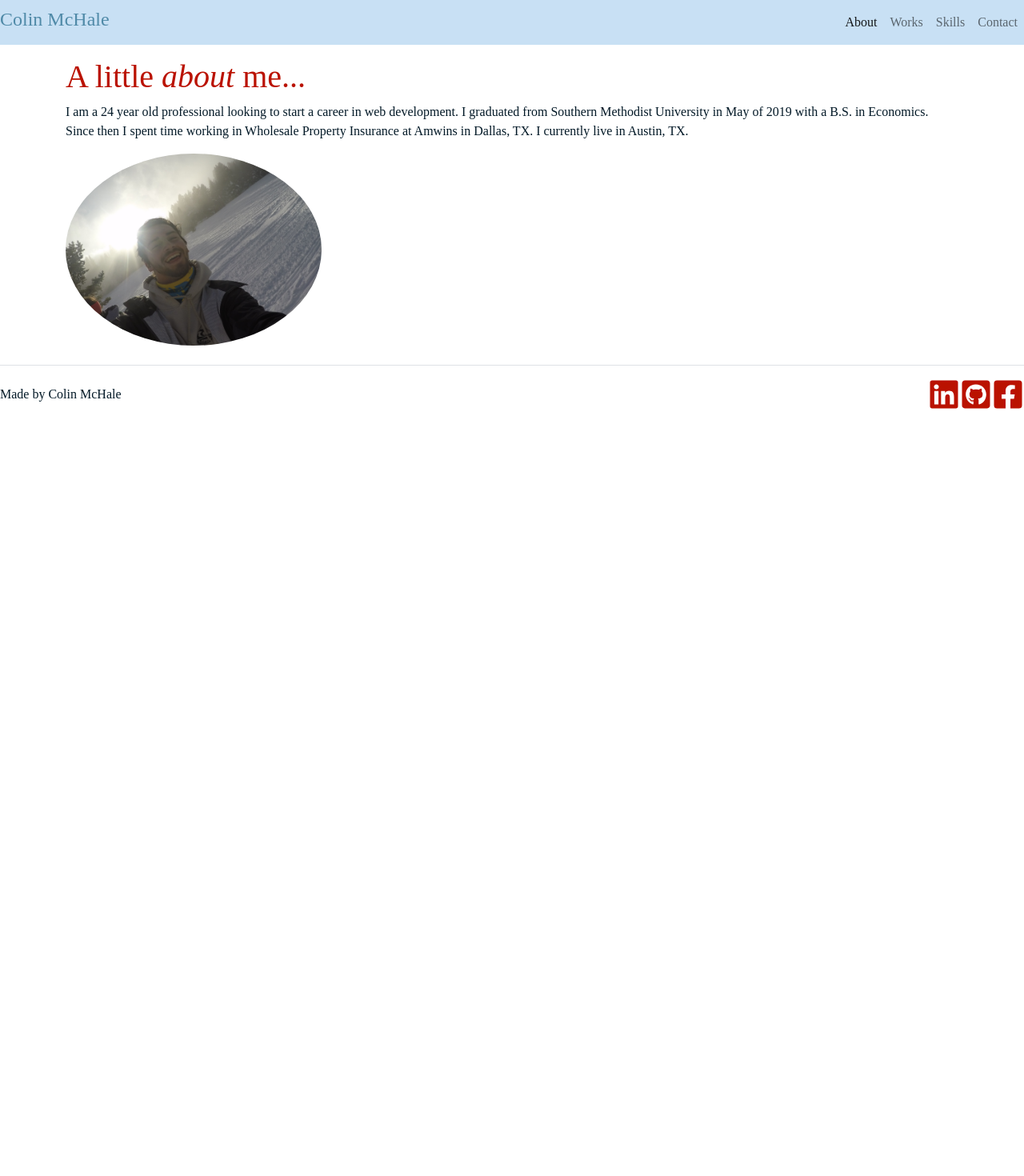
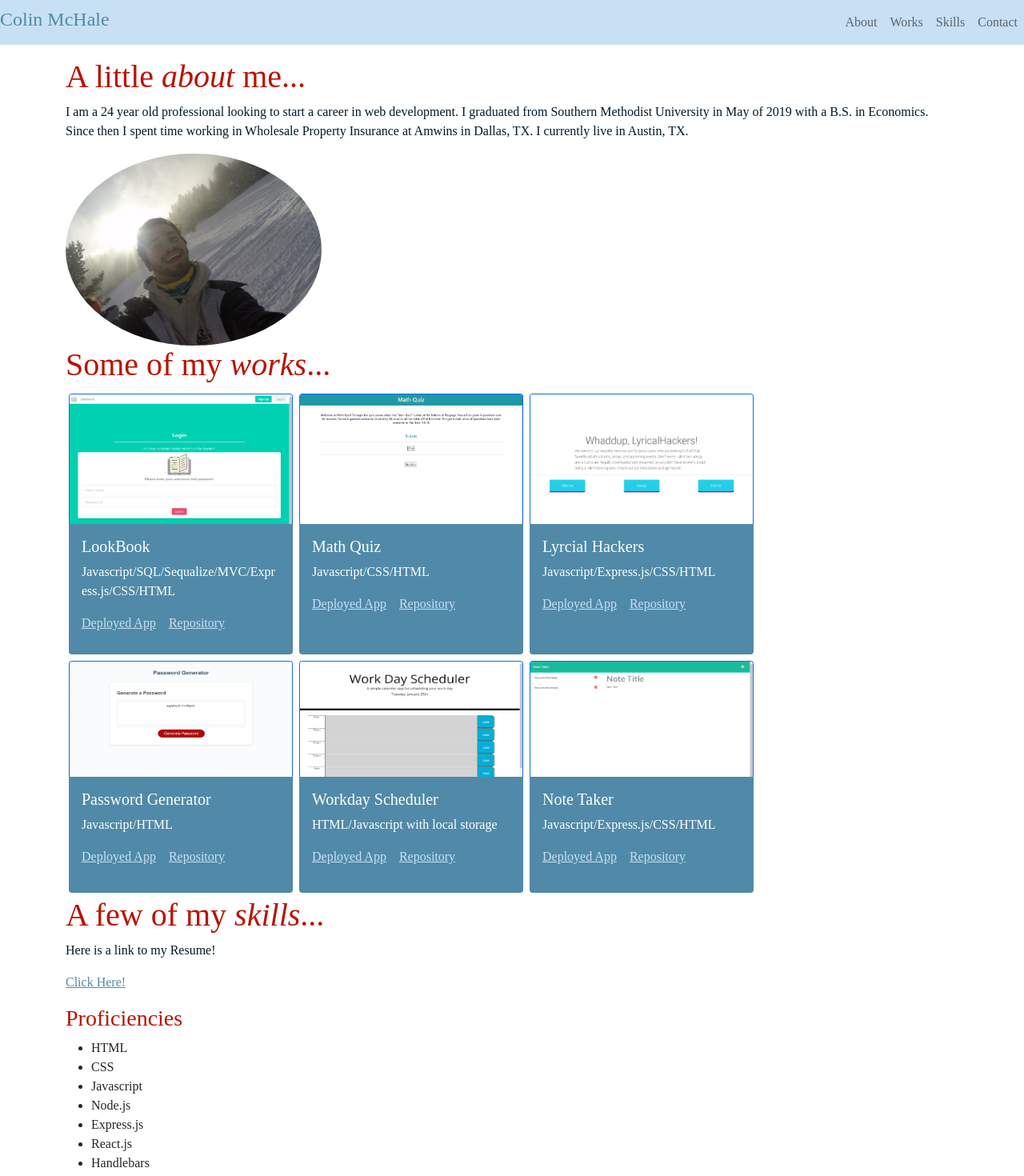
Before and after one commit to colinmchale/react-portfolio, a React (Create React App) app: page / in a window 1280 px wide. Shown: the top 1470 px of the page at 80% size. Before the commit the page ends 800 px from the top, so only its background shows below. Built offline with nearby package versions, Linux system fonts and the light colour scheme; a web font is replaced by a local one.

Commit message:
rearranged all to one single page with multiple sections, Navbar always at top

```diff
--- a/src/App.js
+++ b/src/App.js
@@ -1,6 +1,12 @@
 import React from "react";
+import NavTabs from './components/NavTabs';
 import PortfolioContainer from "./components/PortfolioContainer";
 
-const App = () => <PortfolioContainer />;
+const App = () => <div>
+    {/* We are passing the currentPage from state and the function to update it */}
+    <NavTabs/>
+    {/* currentPage={currentPage} handlePageChange={handlePageChange} */}
+    <PortfolioContainer/>
+    </div>;
 
 export default App;
--- a/src/components/PortfolioContainer.js
+++ b/src/components/PortfolioContainer.js
@@ -1,36 +1,39 @@
 import React, { useState } from 'react';
-import NavTabs from './NavTabs';
 import Footer from './Footer';
+// import Home from './pages/Home';
 import Works from './pages/Works';
 import About from './pages/About';
 import Skills from './pages/Skills';
 import Contact from './pages/Contact';
 
 export default function PortfolioContainer() {
-  const [currentPage, setCurrentPage] = useState('About');
+  // const [currentPage, setCurrentPage] = useState('About');
 
   // This method is checking to see what the value of `currentPage` is. Depending on the value of currentPage, we return the corresponding component to render.
-  const renderPage = () => {
-    if (currentPage === 'About') {
-        return <About />;
-    } else if (currentPage === 'Works') {
-        return <Works />;
-    } else if (currentPage === 'Skills') {
-        return <Skills />;
-    } else {
-        return <Contact />;
-    }
-};
+//   const renderPage = () => {
+//     if (currentPage === 'About') {
+//         return <About />;
+//     } else if (currentPage === 'Works') {
+//         return <Works />;
+//     } else if (currentPage === 'Skills') {
+//         return <Skills />;
+//     } else {
+//         return <Contact />;
+//     }
+// };
 
-  const handlePageChange = (page) => setCurrentPage(page);
+  // const handlePageChange = (page) => setCurrentPage(page);
 
   return (
     <div>
-      {/* We are passing the currentPage from state and the function to update it */}
-      <NavTabs currentPage={currentPage} handlePageChange={handlePageChange} />
       {/* Here we are calling the renderPage method which will return a component  */}
       <div className='container mt-3'>
-      {renderPage()}
+      {/* {renderPage()} */}
+      {/* <Home/> */}
+      <About/>
+      <Works/>
+      <Skills/>
+      <Contact/>
       </div>
       <Footer/>
     </div>
```
